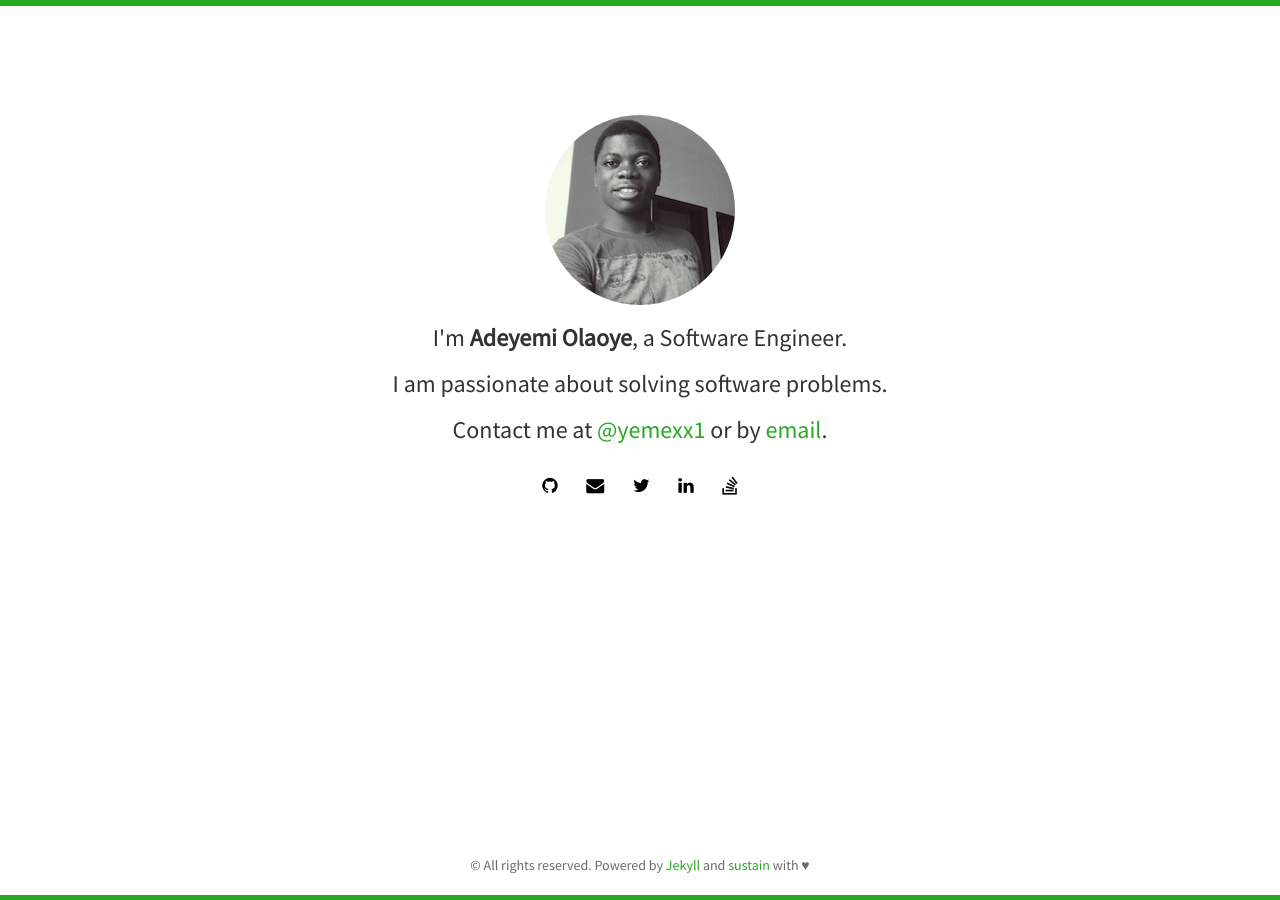
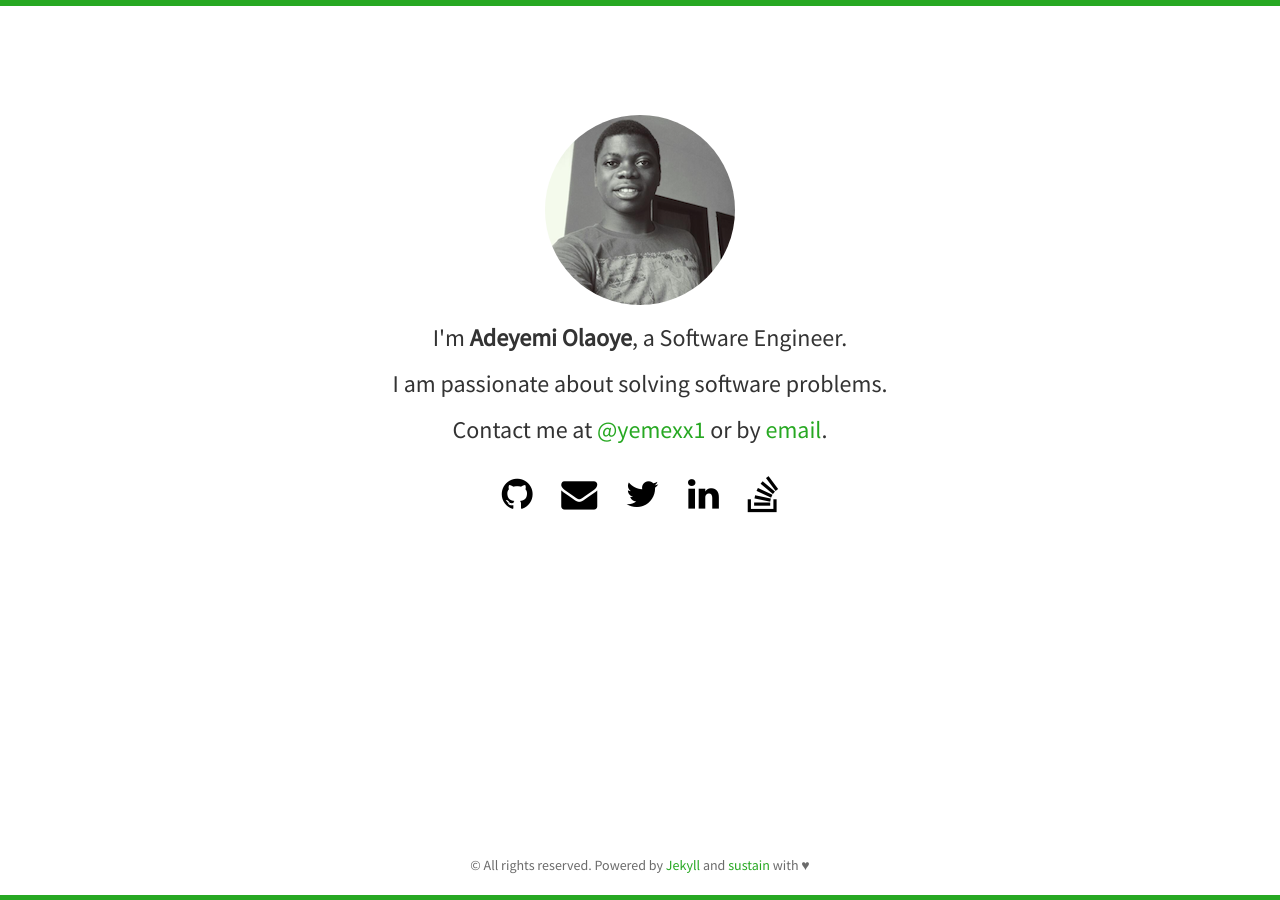
Before and after one commit to yemexx1/yemexx1.github.io, a Jekyll site: the page built from index.html, in a window 1280 px wide. Built offline with Jekyll 4.4.1, drawn with Linux system fonts in a browser that asks for light colours; nearby versions of some CDN libraries; the list of posts is cut into pages by our own code.

Commit message:
Increase social media buttons size

```diff
--- a/_includes/social.html
+++ b/_includes/social.html
@@ -1,20 +1,20 @@
 <div class="social">
 	<h4>
     {% if site.github %}
-	  <a target="_blank" rel="nofollow" href="http://github.com/{{ site.github }}"><i class="fa fa-github"></i></a>
+	  <a target="_blank" rel="nofollow" href="http://github.com/{{ site.github }}"><i class="fa fa-github fa-2x"></i></a>
     {% endif %}
     {% if site.email %}
-	  <a href="mailto:{{ site.email}}"><i class="fa fa-envelope"></i></a>
+	  <a href="mailto:{{ site.email}}"><i class="fa fa-envelope fa-2x"></i></a>
     {% endif %}
 
     {% if site.twitter %}
-	  <a target="_blank" rel="nofollow" href="http://twitter.com/{{ site.twitter }}"><i class="fa fa-twitter"></i></a>
+	  <a target="_blank" rel="nofollow" href="http://twitter.com/{{ site.twitter }}"><i class="fa fa-twitter fa-2x"></i></a>
     {% endif %}
     {% if site.linkedin %}
-	  <a target="_blank" rel="nofollow" href="http://linkedin.com/in/{{ site.linkedin }}"><i class="fa fa-linkedin"></i></a>
+	  <a target="_blank" rel="nofollow" href="http://linkedin.com/in/{{ site.linkedin }}"><i class="fa fa-linkedin fa-2x"></i></a>
     {% endif %}
     {% if site.stackoverflow %}
-	  <a target="_blank" rel="nofollow" href="http://stackoverflow.com/{{ site.stackoverflow }}"><i class="fa fa-stack-overflow"></i></a>
+	  <a target="_blank" rel="nofollow" href="http://stackoverflow.com/{{ site.stackoverflow }}"><i class="fa fa-stack-overflow fa-2x"></i></a>
     {% endif %}
 	</h4>
 </div>
```
